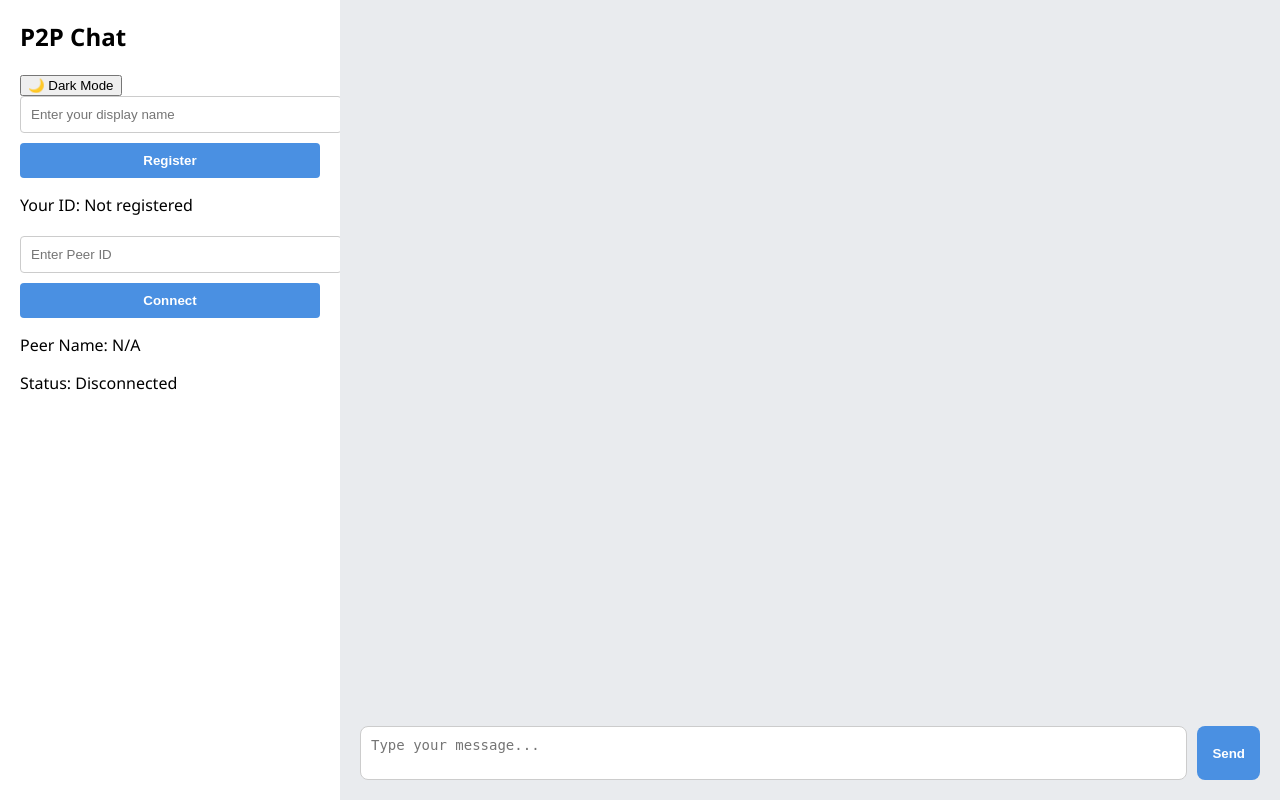
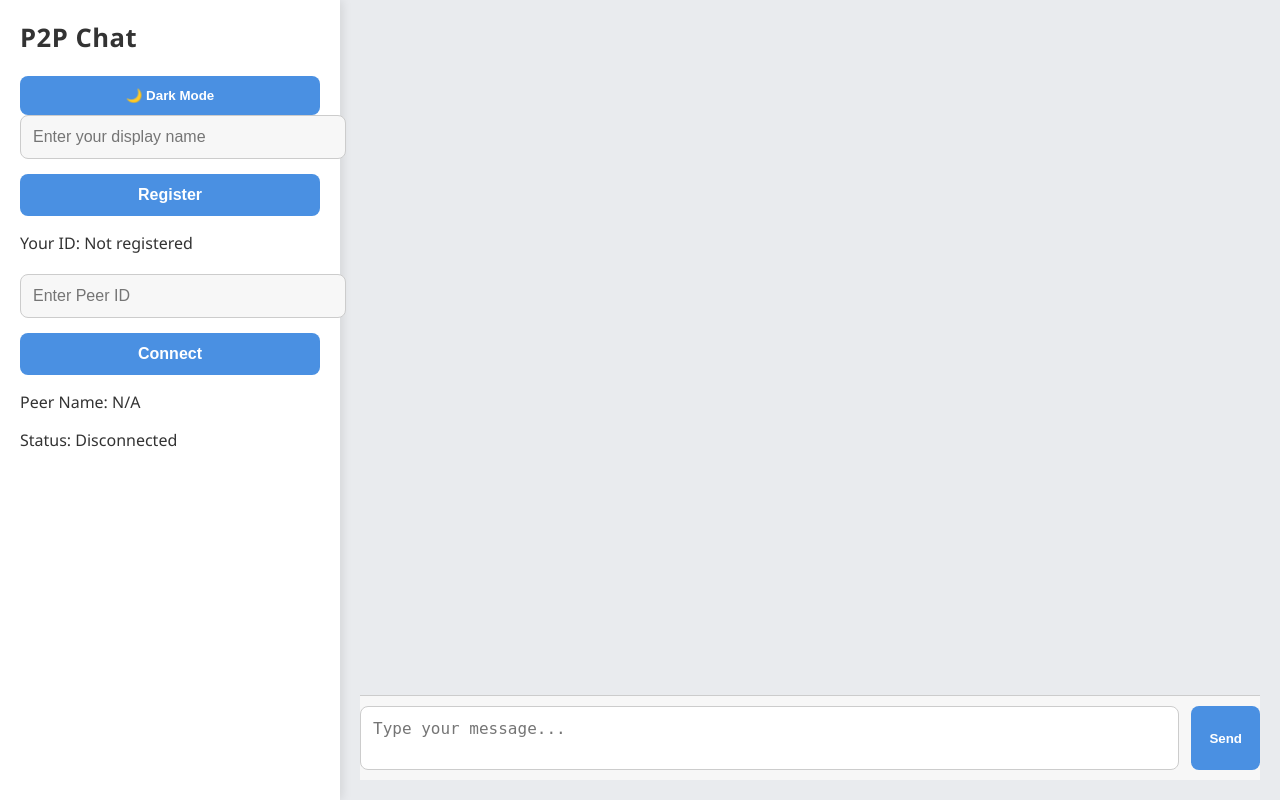
Before and after one commit to krishnagopaljha/repo, a Flask app: page / in a window 1280 px wide. Run offline with Flask 3, Linux system fonts and the light colour scheme; some libraries are stand-ins or nearby versions.

Commit message:
Update style.css

```diff
--- a/static/style.css
+++ b/static/style.css
@@ -1,78 +1,109 @@
+/* Base styling */
 body {
   margin: 0;
   font-family: 'Segoe UI', Tahoma, Geneva, Verdana, sans-serif;
   background-color: #f0f2f5;
+  color: #333;
+  transition: background-color 0.3s ease, color 0.3s ease;
 }
 
+/* Container */
 .container {
   display: flex;
   height: 100vh;
+  overflow: hidden;
 }
 
+/* Sidebar styling */
 .sidebar {
   width: 300px;
   background-color: #fff;
   padding: 20px;
-  box-shadow: 2px 0 5px rgba(0,0,0,0.1);
+  box-shadow: 2px 0 10px rgba(0,0,0,0.1);
+  position: relative;
+  transition: transform 0.3s ease-in-out;
 }
 
+/* Sidebar Title */
 .sidebar h2 {
   margin-top: 0;
+  font-size: 1.6em;
+  color: #333;
+  font-weight: 600;
+  letter-spacing: 0.5px;
 }
 
+/* Input & Button Sections */
 .user-section, .connection-section {
   margin-bottom: 20px;
 }
 
 .user-section input, .connection-section input {
   width: 100%;
-  padding: 10px;
-  margin-bottom: 10px;
+  padding: 12px;
+  margin-bottom: 15px;
   border: 1px solid #ccc;
-  border-radius: 4px;
+  border-radius: 8px;
+  background-color: #f7f7f7;
+  font-size: 16px;
+  transition: border-color 0.3s ease;
 }
 
-.user-section button,
-.connection-section button {
+.user-section input:focus, .connection-section input:focus {
+  border-color: #4a90e2;
+  outline: none;
+}
+
+.user-section button, .connection-section button {
   width: 100%;
-  padding: 10px;
+  padding: 12px;
   background-color: #4a90e2;
   color: white;
   border: none;
-  border-radius: 4px;
+  border-radius: 8px;
   font-weight: bold;
   cursor: pointer;
-  transition: background-color 0.2s ease;
+  font-size: 16px;
+  transition: background-color 0.2s ease, transform 0.1s ease;
 }
 
-.user-section button:hover,
-.connection-section button:hover {
+.user-section button:hover, .connection-section button:hover {
   background-color: #357abd;
+  transform: scale(1.05);
 }
 
+/* Chat section */
 .chat-section {
   flex: 1;
   display: flex;
   flex-direction: column;
   padding: 20px;
   background-color: #e9ebee;
+  overflow: hidden;
 }
 
+/* Message List */
 .messages {
   flex: 1;
   overflow-y: auto;
   padding-right: 10px;
-  margin-bottom: 10px;
+  margin-bottom: 20px;
+  display: flex;
+  flex-direction: column;
+  gap: 10px;
 }
 
+/* Individual Messages */
 .message {
   max-width: 70%;
-  margin-bottom: 10px;
-  padding: 10px 15px;
-  border-radius: 10px;
+  padding: 12px 16px;
+  border-radius: 12px;
   word-wrap: break-word;
-  line-height: 1.4;
-  box-shadow: 0 2px 5px rgba(0,0,0,0.1);
+  line-height: 1.6;
+  box-shadow: 0 2px 6px rgba(0,0,0,0.1);
+  font-size: 14px;
+  position: relative;
+  transition: background-color 0.3s ease, transform 0.1s ease;
 }
 
 .message.sent {
@@ -85,36 +116,42 @@ body {
   align-self: flex-start;
 }
 
+/* Input Section */
 .input-section {
   display: flex;
-  gap: 10px;
+  gap: 12px;
+  padding: 10px 0;
+  background-color: #f7f7f7;
+  border-top: 1px solid #ccc;
 }
 
 .input-section textarea {
   flex: 1;
   resize: none;
-  padding: 10px;
+  padding: 12px;
   border-radius: 8px;
   border: 1px solid #ccc;
-  font-size: 14px;
+  font-size: 16px;
+  transition: border-color 0.3s ease;
 }
 
 .input-section button {
-  padding: 10px 15px;
+  padding: 12px 18px;
   background-color: #4a90e2;
   color: white;
   font-weight: bold;
   border: none;
   border-radius: 8px;
   cursor: pointer;
-  transition: background-color 0.2s ease;
+  transition: background-color 0.2s ease, transform 0.1s ease;
 }
 
 .input-section button:hover {
   background-color: #357abd;
+  transform: scale(1.05);
 }
 
-/* Scrollbar styling */
+/* Scrollbar Styling */
 .messages::-webkit-scrollbar {
   width: 8px;
 }
@@ -125,3 +162,114 @@ body {
 .messages::-webkit-scrollbar-track {
   background: transparent;
 }
+
+/* Dark Mode */
+body.dark-mode {
+  background-color: #121212;
+  color: #e0e0e0;
+}
+
+body.dark-mode .sidebar {
+  background-color: #1e1e1e;
+  box-shadow: 2px 0 10px rgba(0,0,0,0.6);
+}
+
+body.dark-mode .user-section input,
+body.dark-mode .connection-section input,
+body.dark-mode .input-section textarea {
+  background-color: #2a2a2a;
+  color: #e0e0e0;
+  border: 1px solid #444;
+}
+
+body.dark-mode .user-section button,
+body.dark-mode .connection-section button,
+body.dark-mode .input-section button {
+  background-color: #333;
+  color: #fff;
+}
+
+body.dark-mode .user-section button:hover,
+body.dark-mode .connection-section button:hover,
+body.dark-mode .input-section button:hover {
+  background-color: #555;
+}
+
+body.dark-mode .chat-section {
+  background-color: #181818;
+}
+
+body.dark-mode .message.sent {
+  background-color: #2e7d32;
+}
+
+body.dark-mode .message.received {
+  background-color: #2a2a2a;
+}
+
+body.dark-mode .messages::-webkit-scrollbar-thumb {
+  background-color: #444;
+}
+
+/* Theme Toggle */
+.theme-toggle {
+  margin-top: 20px;
+}
+
+.theme-toggle button {
+  width: 100%;
+  padding: 12px;
+  background-color: #4a90e2;
+  color: white;
+  border: none;
+  border-radius: 8px;
+  font-weight: bold;
+  cursor: pointer;
+  transition: background-color 0.2s ease, transform 0.1s ease;
+}
+
+.theme-toggle button:hover {
+  background-color: #357abd;
+  transform: scale(1.05);
+}
+
+/* Dark Mode Button */
+body.dark-mode .theme-toggle button {
+  background-color: #444;
+  color: #fff;
+}
+
+body.dark-mode .theme-toggle button:hover {
+  background-color: #666;
+}
+
+/* Responsive Design */
+@media screen and (max-width: 768px) {
+  .container {
+    flex-direction: column;
+  }
+  .sidebar {
+    width: 100%;
+    box-shadow: none;
+    transform: translateY(-100%);
+  }
+  .sidebar.open {
+    transform: translateY(0);
+  }
+  .chat-section {
+    padding: 15px;
+  }
+  .messages {
+    padding-right: 0;
+  }
+  .input-section {
+    padding: 12px 0;
+  }
+  .input-section textarea {
+    padding: 12px;
+    font-size: 16px;
+  }
+  .input-section button {
+    padding: 12px 18px;
+  }
+}
```
